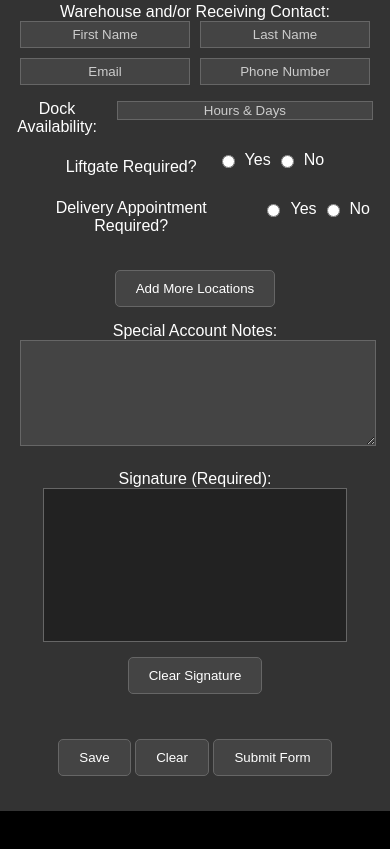
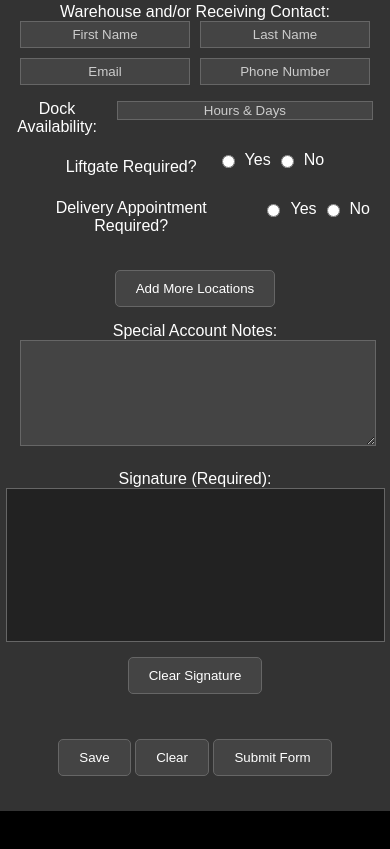
Before and after one commit to dscRG22/RG-New-Customer-Form, a plain HTML site: page index.html in a window 390 px wide. Shown: the part 1308-2157 px from the top of the page. Drawn offline with Linux system fonts and the light colour scheme.

Commit message:
Update index.html

```diff
--- a/index.html
+++ b/index.html
@@ -132,14 +132,9 @@
         #signature-pad {
             border: 1px solid #666;
             background-color: #222;
-            width: 500px;
+            width: 375px;
             height: 150px;
             display: block;
-        }
-        @media (max-width: 600px) {
-            #signature-pad {
-                width: 300px;
-            }
         }
         #signature-section {
             margin-top: 20px;
@@ -961,7 +956,7 @@
         <div id="signature-section">
             <div class="signature-container">
                 <label for="signature-pad">Signature (Required):</label>
-                <canvas id="signature-pad" width="500" height="150" aria-label="Signature Pad"></canvas>
+                <canvas id="signature-pad" width="375" height="150" aria-label="Signature Pad"></canvas>
                 <input type="hidden" id="signature-data" name="signature" value="">
                 <button type="button" id="clear-signature">Clear Signature</button>
             </div>
```
